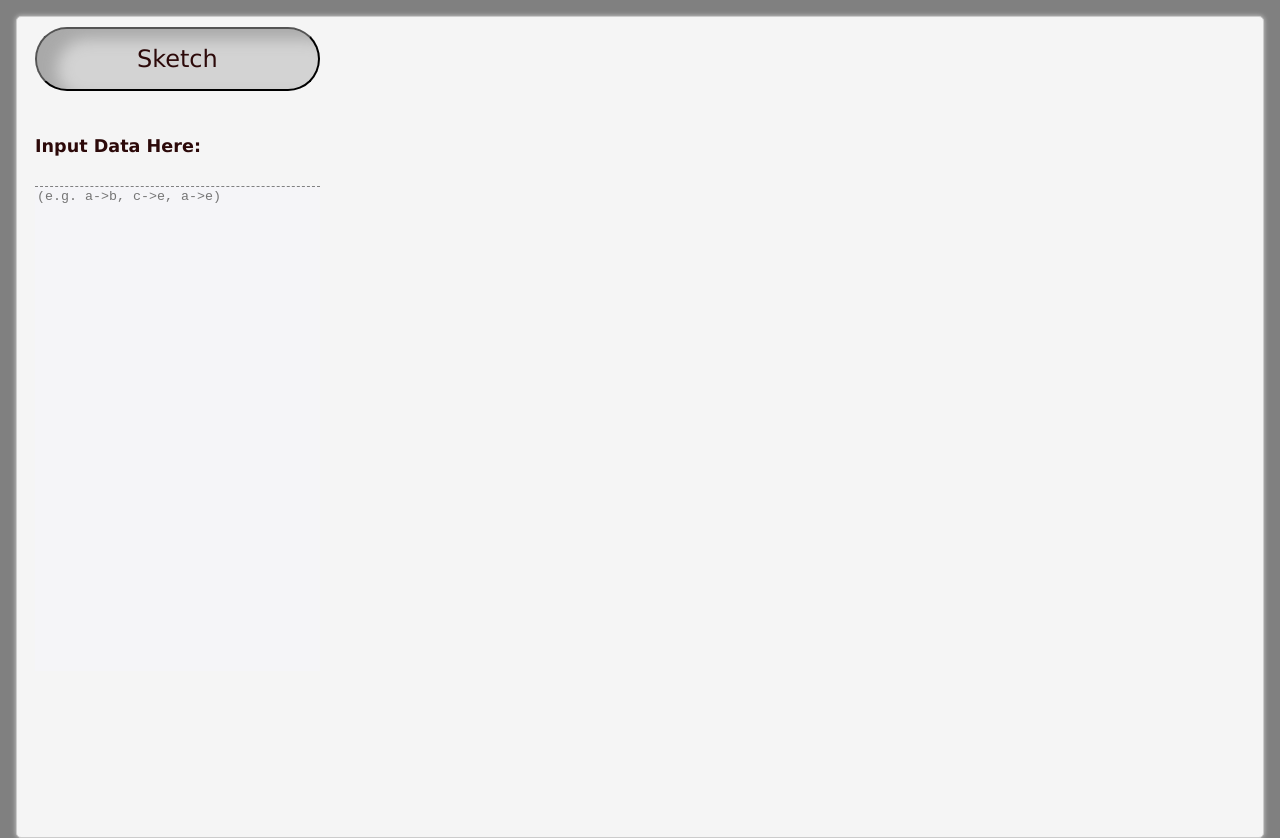
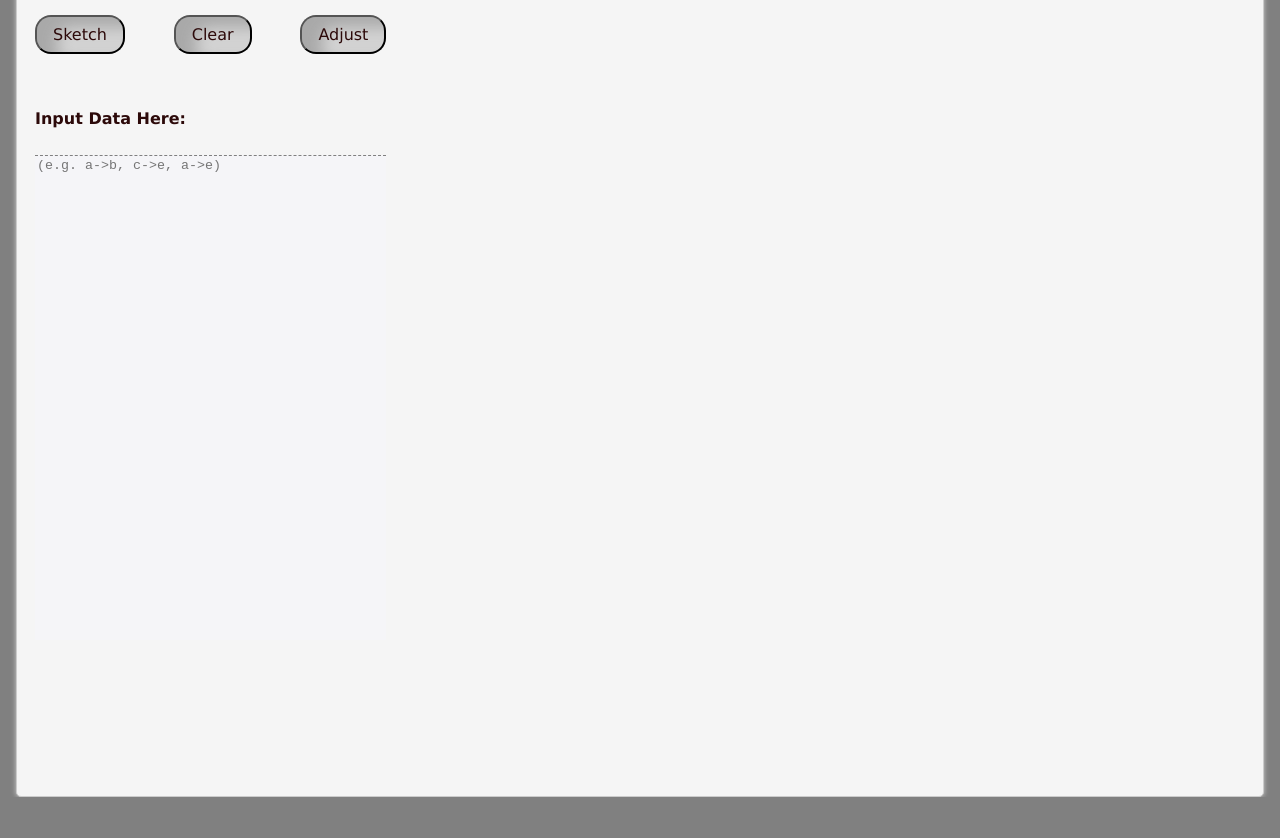
Before and after one commit to hooman734/dag-sketcher, a website: page index.html in a window 1280 px wide. Shown: the part 86-924 px from the top of the page. After the commit the page ends 883 px from the top, so only its background shows below. Drawn offline with Linux system fonts and the light colour scheme.

Commit message:
added and fixed css-wise new keys

```diff
--- a/index.css
+++ b/index.css
@@ -33,7 +33,6 @@ body {
     height: 70%;
     margin-right: 0.5rem;
 }
-
 
 h3 {
     font-size: 1em;
@@ -71,20 +70,32 @@ h5 {
     margin-left: 0.5rem;
 }
 
-button {
+#button-group {
+    display: flex;
+    flex-direction: row;
+    justify-content: space-between;
+    align-items: center;
+    height: 10%;
+    width: 100%;
+    margin-top: 0.5rem;
+    margin-bottom: 0.5rem;
+}
+
+#sketch, #clear, #adjust {
     margin-bottom: 1rem;
-    padding: 1rem 0.5rem;
+    margin-top: 1rem;
+    padding: 0.5rem 1rem;
     font-family: Verdana, Geneva, Tahoma, sans-serif;
     font-size: 1rem;
     background-color: lightgray;
-    border-radius: 2rem;
+    border-radius: 1rem;
     box-shadow: 20px 10px 15px darkgray inset;
     color: rgb(10, 44, 9);
     width: 6rem;
     cursor: pointer;
 }
 
-@media (min-width: 30em) and (orientation: landscape) {
+@media (min-width: 60em) and (orientation: landscape) {
 
     #SVG {
         display: flex;
@@ -115,40 +126,52 @@ button {
         display: flex;
         height: 100vh;
         flex-direction: column;
-        width: 30%;
+        width: 40%;
         overflow: auto;
 }
-    button {
-        margin-bottom: 1rem;
-        padding: 1rem 0.5rem;
-        font-family: Verdana, Geneva, Tahoma, sans-serif;
-        font-size: 1.5rem;
-        background-color: lightgray;
-        border-radius: 2rem;
-        box-shadow: 20px 10px 15px darkgray inset;
-        color: rgb(44, 9, 9);
-    }
+
     h3 {
-        font-size: 2em;
+        font-size: 1.2em;
         color: rgb(44, 9, 9);
         padding-left: 0.5rem;
     }
 
     h5 {
-        font-size: 1.1em;
+        font-size: 1em;
         color: rgb(44, 9, 9);
     }
-    button {
+
+    #sketch, #clear, #adjust {
         margin-bottom: 1rem;
-        padding: 1rem 0.5rem;
+        padding: 0.5rem 1rem;
         font-family: Verdana, Geneva, Tahoma, sans-serif;
-        font-size: 1.5rem;
+        font-size: 1rem;
         background-color: lightgray;
-        border-radius: 2rem;
+        border-radius: 1rem;
         box-shadow: 20px 10px 15px darkgray inset;
         color: rgb(44, 9, 9);
         width: auto;
         height: auto;
         cursor: pointer;
     }
+
+    #button-group {
+        display: flex;
+        flex-direction: row;
+        flex-wrap: wrap;
+        justify-content: space-between;
+        align-items: center;
+        height: 10%;
+        width: 100%;
+        margin-top: 0.5rem;
+        margin-bottom: 0.5rem;
+    }
 }
+
+@media (min-width: 100em) {
+    #sketch, #clear, #adjust {
+
+        padding: 0.5rem 3rem;
+
+    }
+}
--- a/index.html
+++ b/index.html
@@ -12,7 +12,11 @@
     <h3>- The DAG Sketcher -</h3>
     <div id="DAG">
         <div id="data-container">
-            <button id="sketch">Sketch</button>
+            <div id="button-group">
+                <button id="sketch">Sketch</button>
+                <button id="clear">Clear</button>
+                <button id="adjust">Adjust</button>
+            </div>
             <h5>Input Data Here:</h5>
             <textarea id="input-data" rows="10" cols="50" name="data" form="input-data" placeholder="(e.g. a->b, c->e, a->e)"></textarea>
         </div>
```
